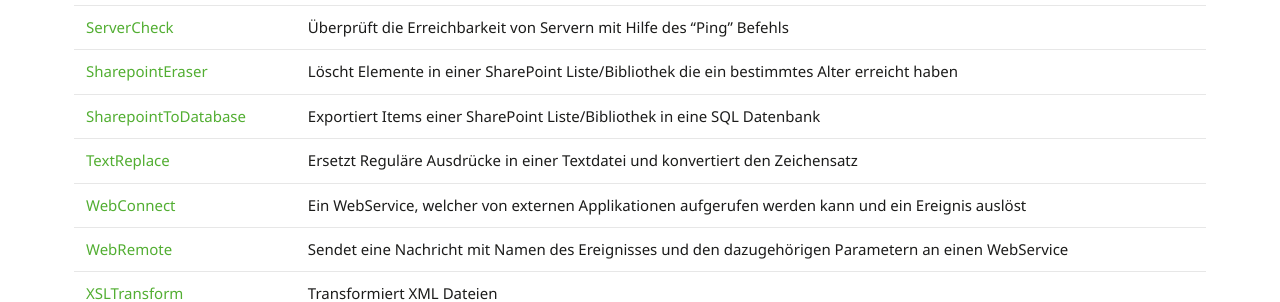
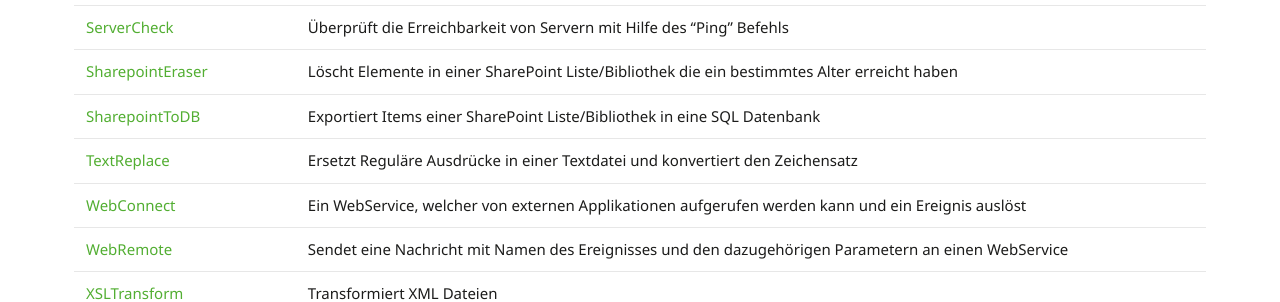
Before and after one commit to primesoft-group/oneconnexx-docs, a Jekyll site: the page built from _pages/addins/de/standardaddins.md, in a window 1280 px wide. Shown: the part 1546-1848 px from the top of the page. Built offline with Jekyll 4.4.1, drawn with Linux system fonts in a browser that asks for light colours; nearby versions of some CDN libraries; some web fonts are replaced.

Commit message:
Update standardaddins.md

```diff
--- a/_pages/addins/de/standardaddins.md
+++ b/_pages/addins/de/standardaddins.md
@@ -35,7 +35,7 @@
 | [ParameterTransformer]({{ site.baseurl }}/addins/de/parametertransformer/) | Transformiert Parametern zwischen zwei Add-In Instanzen |
 | [ServerCheck]({{ site.baseurl }}/addins/de/servercheck/) | Überprüft die Erreichbarkeit von Servern mit Hilfe des "Ping" Befehls |
 | [SharepointEraser]({{ site.baseurl }}/addins/de/sharepointeraser/) | Löscht Elemente in einer SharePoint Liste/Bibliothek die ein bestimmtes Alter erreicht haben |
-| [SharepointToDatabase]({{ site.baseurl }}/addins/de/sharepointtodatabase/) | Exportiert Items einer SharePoint Liste/Bibliothek in eine SQL Datenbank |
+| [SharepointToDB]({{ site.baseurl }}/addins/de/sharepointtodb/) | Exportiert Items einer SharePoint Liste/Bibliothek in eine SQL Datenbank |
 | [TextReplace]({{ site.baseurl }}/addins/de/textreplace/) | Ersetzt Reguläre Ausdrücke in einer Textdatei und konvertiert den Zeichensatz |
 | [WebConnect]({{ site.baseurl }}/addins/de/webconnect/) | Ein WebService, welcher von externen Applikationen aufgerufen werden kann und ein Ereignis auslöst |
 | [WebRemote]({{ site.baseurl }}/addins/de/webremote/) | Sendet eine Nachricht mit Namen des Ereignisses und den dazugehörigen Parametern an einen WebService |
```
